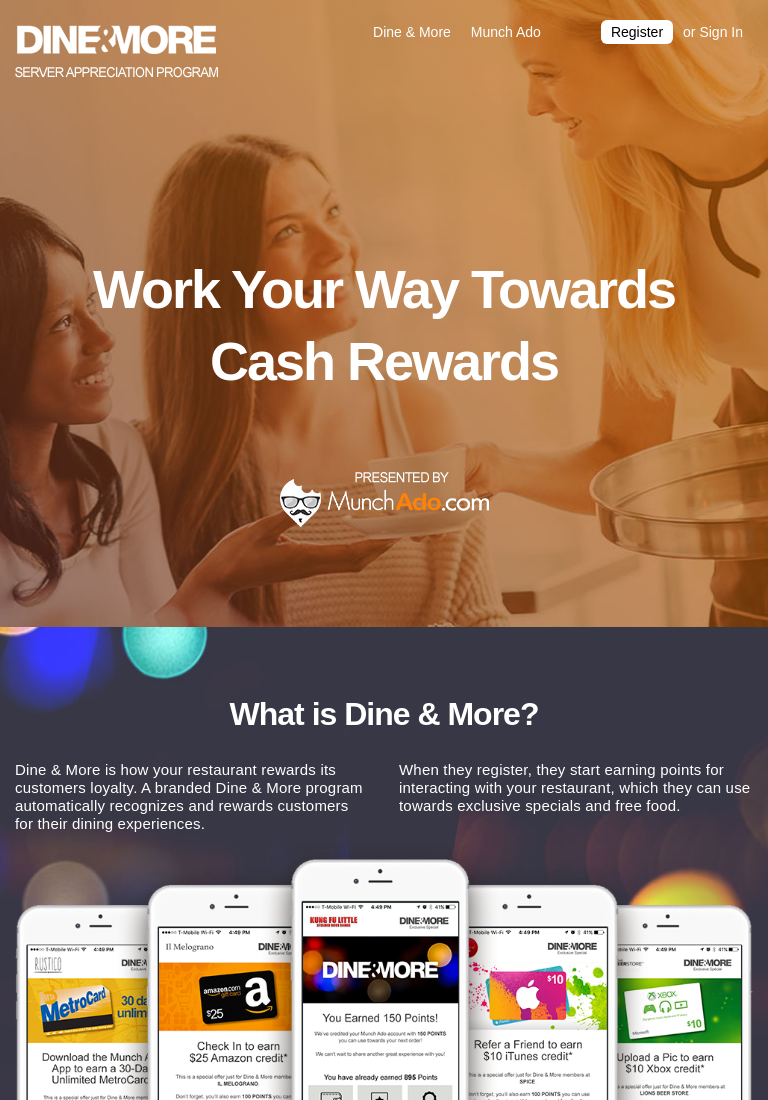
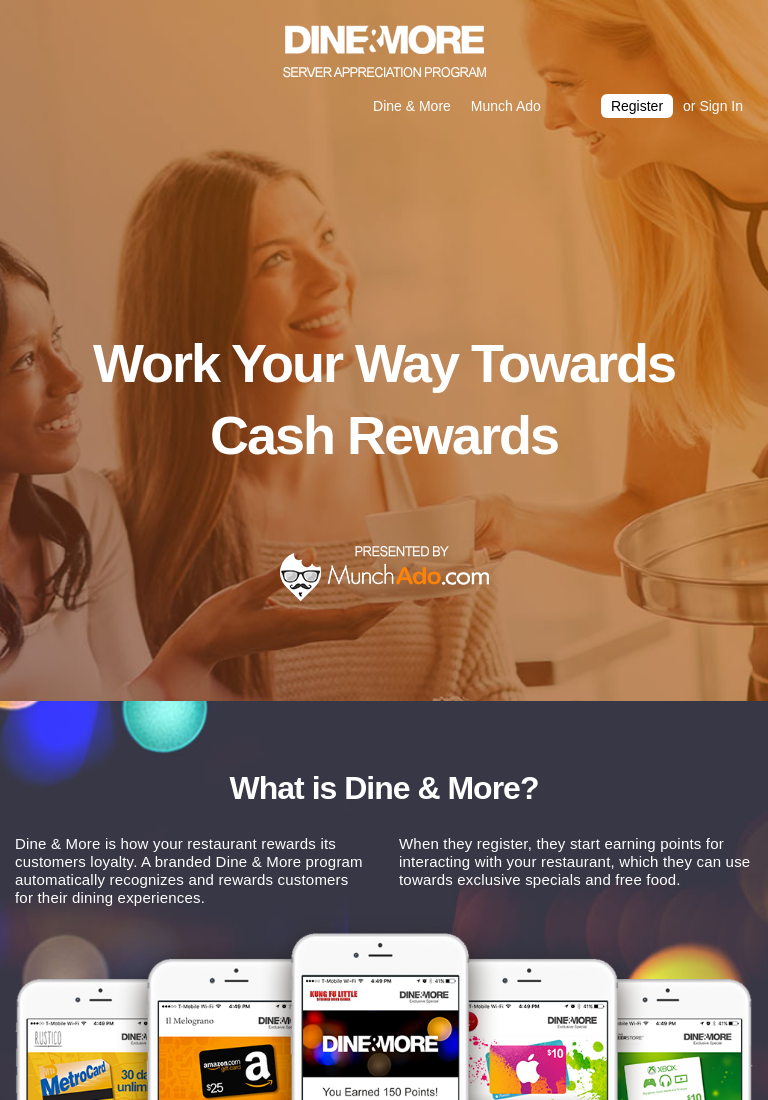
Before and after one commit to manojmca2008/staff, a plain HTML site: page index.html in a window 768 px wide. Shown: the top 1100 px of the page. Drawn offline with nearby package versions, Linux system fonts and the light colour scheme; no server answers.

```diff
--- a/css/main.css
+++ b/css/main.css
@@ -191,6 +191,9 @@
 @media screen and (min-width:768px) and (max-width:991px){
     .munchadoLogo {margin-bottom: 100px;}
     .summaryBox.bgColorRed {padding: 32px 20px;}
+    .navbar-header{float:none;text-align:center;}
+    .navbar-brand{float:none;display:inline-block;margin-bottom:20px;}
+    .logged nav.navigation ul{margin-left:auto;margin-right:auto;float:none !important;width:100%;max-width:650px;}
 }
 /*---------------------MOBILE---------------------*/
 @media screen and (max-width:767px){
```
